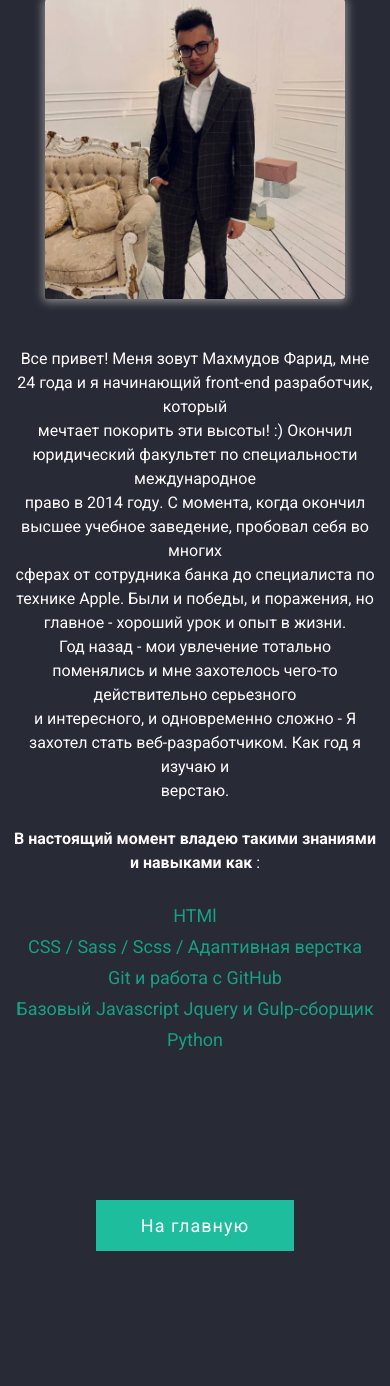
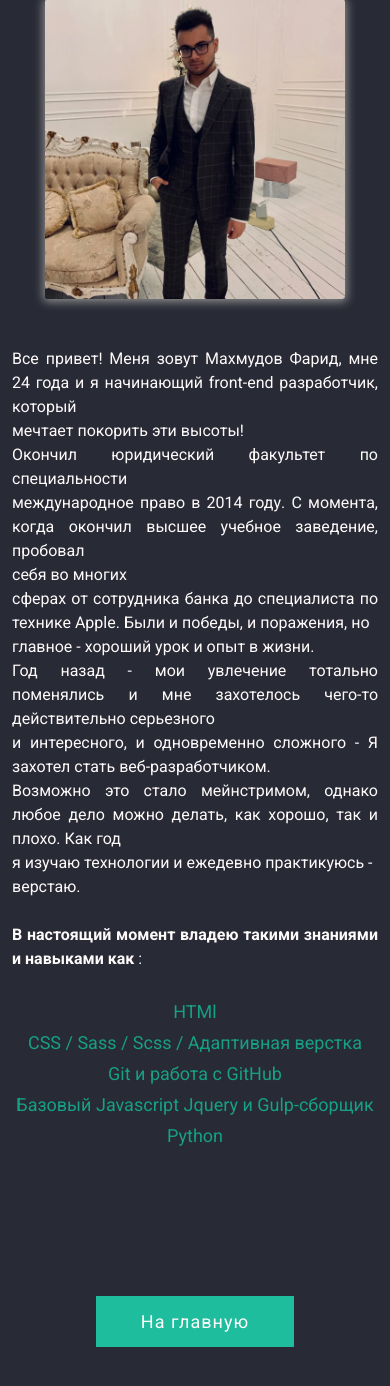
Before and after one commit to Egoist66/Farid-Mahmudov.github.io, a PHP site: the page made by about me/about_me.html in a window 390 px wide. Shown: the part 190-1576 px from the top of the page. Run offline with PHP 8.4, Linux system fonts and the light colour scheme; some web fonts are replaced.

Commit message:
newfiles

```diff
--- a/about me/about_me.html
+++ b/about me/about_me.html
@@ -44,13 +44,16 @@
                     <p class="about__meboxtext-Text">
 
                         Все привет! Меня зовут Махмудов Фарид, мне 24 года и я начинающий front-end разработчик, который
-                        мечтает покорить эти высоты! :) Окончил юридический факультет по специальности международное
-                        право в 2014 году. С момента, когда окончил высшее учебное заведение, пробовал себя во многих
+                        мечтает покорить эти высоты! <br> Окончил юридический факультет по специальности
+                        международное право в 2014 году. С момента, когда окончил высшее учебное заведение, пробовал
+                        себя во многих
                         сферах от сотрудника банка до специалиста по технике Apple. Были и победы, и поражения, но
                         главное - хороший урок и опыт в жизни.
                         Год назад - мои увлечение тотально поменялись и мне захотелось чего-то действительно серьезного
-                        и интересного, и одновременно сложно - Я захотел стать веб-разработчиком. Как год я изучаю и
-                        верстаю. <br><br> <b>В настоящий момент владею такими знаниями и навыками как</b> :
+                        и интересного, и одновременно сложного - Я захотел стать веб-разработчиком.
+                        Возможно это стало мейнстримом, однако любое дело можно делать, как хорошо, так и плохо. Как год
+                        я изучаю технологии и ежедевно практикуюсь -
+                        верстаю. <br><br><b>В настоящий момент владею такими знаниями и навыками как </b>:
                     </p>
 
                     <div class="ul__box">
--- a/about me/style/style.css
+++ b/about me/style/style.css
@@ -30,8 +30,8 @@ body, html { height: 100%; padding: 0; margin: 0; box-sizing: border-box; font-f
 .button__box a:hover { background-color: #16A085; border-radius: 7px; transition: 0.5s all ease-in-out; }
 
 @media (max-width: 1203px) { .about__mebox { display: flex; flex-direction: column; align-items: center; }
-  .about__meboxtext { text-align: center; word-wrap: break-word; font-size: 1rem; }
-  .about__meboxtext-Text { max-width: 500px; }
+  .about__meboxtext { text-align: justify; padding: 10px 10px; font-size: 1rem; }
+  .about__meboxtext-Text { max-width: 410px; }
   .about__meboxtext ul { text-align: center; }
   .button__box { display: flex; justify-content: center; }
   .button__box a { border: none; background-color: #1dbd9d; align-items: center; padding: 15px 45px; margin: 150px 0; transition: 0.5s all ease-in-out; cursor: pointer; text-decoration: none; color: snow; font-size: 18px; letter-spacing: 1px; } }
--- a/about me/style/style.scss
+++ b/about me/style/style.scss
@@ -191,12 +191,12 @@ html {
 
     .about__meboxtext {
 
-        text-align: center;
-        word-wrap: break-word;
+        text-align: justify;
+        padding: 10px 10px;
         font-size: 1rem;
 
         &-Text {
-            max-width: 500px;
+            max-width: 410px;
         }
 
 
```
